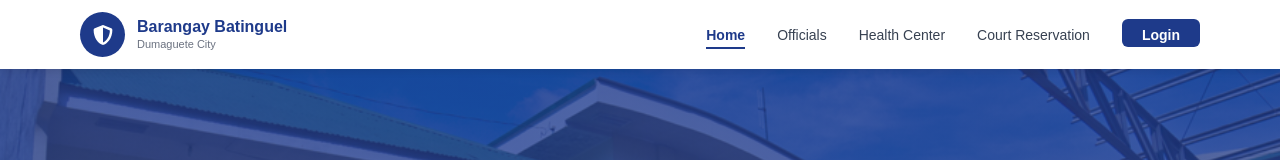
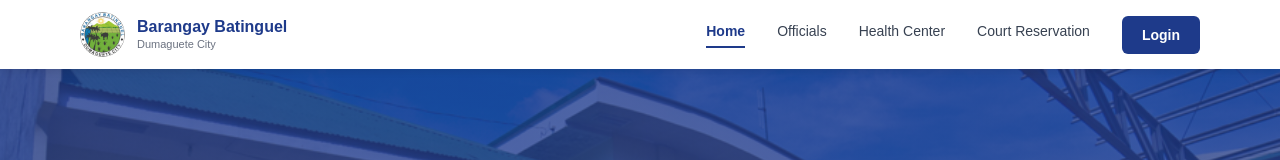
Before and after one commit to ezykel225/barangay-batinguel, a React (Create React App) app: page / in a window 1280 px wide. Shown: the top 160 px of the page. Built offline with nearby package versions, Linux system fonts and the light colour scheme; no server answers; the database is empty.

Commit message:
changes logo

```diff
--- a/src/components/Navbar.css
+++ b/src/components/Navbar.css
@@ -33,13 +33,11 @@
 .navbar-logo-icon {
   width: 45px;
   height: 45px;
-  background-color: #1e3a8a;
   border-radius: 50%;
+  overflow: hidden;
   display: flex;
   align-items: center;
   justify-content: center;
-  color: white;
-  font-size: 20px;
 }
 
 .navbar-logo-text {
@@ -69,6 +67,13 @@
   padding: 0;
 }
 
+/* ALL menu list items centered */
+.navbar-menu li {
+  display: flex;
+  align-items: center;
+  justify-content: center;
+}
+
 .navbar-menu a {
   color: #374151;
   text-decoration: none;
@@ -92,12 +97,19 @@
 
 /* Login Button */
 .navbar-login-btn {
+  display: flex !important;
+  align-items: center !important;
+  justify-content: center !important;
   background-color: #1e3a8a;
   color: white !important;
-  padding: 8px 20px;
-  border-radius: 6px;
+  padding: 8px 20px !important;
+  border-radius: 6px !important;
   font-weight: 600 !important;
+  font-size: 14px !important;
+  text-decoration: none !important;
   border-bottom: none !important;
+  height: 38px !important;
+  line-height: 1 !important;
   transition: background-color 0.2s !important;
 }
 
@@ -143,11 +155,21 @@
 }
 
 .navbar-mobile-login {
+  display: flex !important;
+  align-items: center !important;
+  justify-content: center !important;
   background-color: #1e3a8a;
   color: white !important;
-  padding: 10px 24px;
-  border-radius: 6px;
+  padding: 10px 24px !important;
+  border-radius: 6px !important;
   font-weight: 600 !important;
+  height: 38px !important;
+  line-height: 1 !important;
+}
+
+.navbar-mobile-login:hover {
+  background-color: #1e40af !important;
+  color: white !important;
 }
 
 .navbar-mobile.open {
--- a/src/components/Navbar.jsx
+++ b/src/components/Navbar.jsx
@@ -20,7 +20,10 @@ const Navbar = () => {
         {/* Logo */}
         <Link to="/" className="navbar-logo">
           <div className="navbar-logo-icon">
-            <FaShieldAlt />
+              <img
+              src={require('../assets/images/logo.png')}
+              alt="Barangay Batinguel Logo"
+              />
           </div>
           <div className="navbar-logo-text">
             <span>Barangay Batinguel</span>
```
Also changed, not shown: src/assets/images/logo.png (added).
